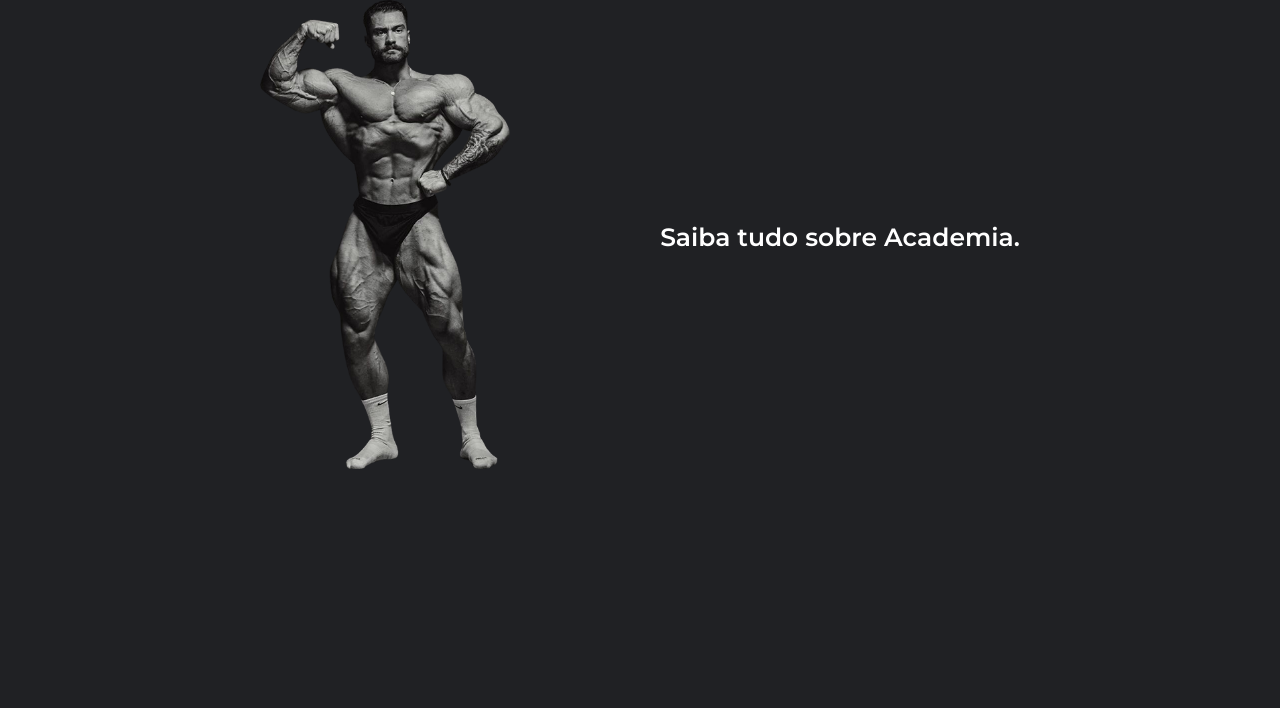
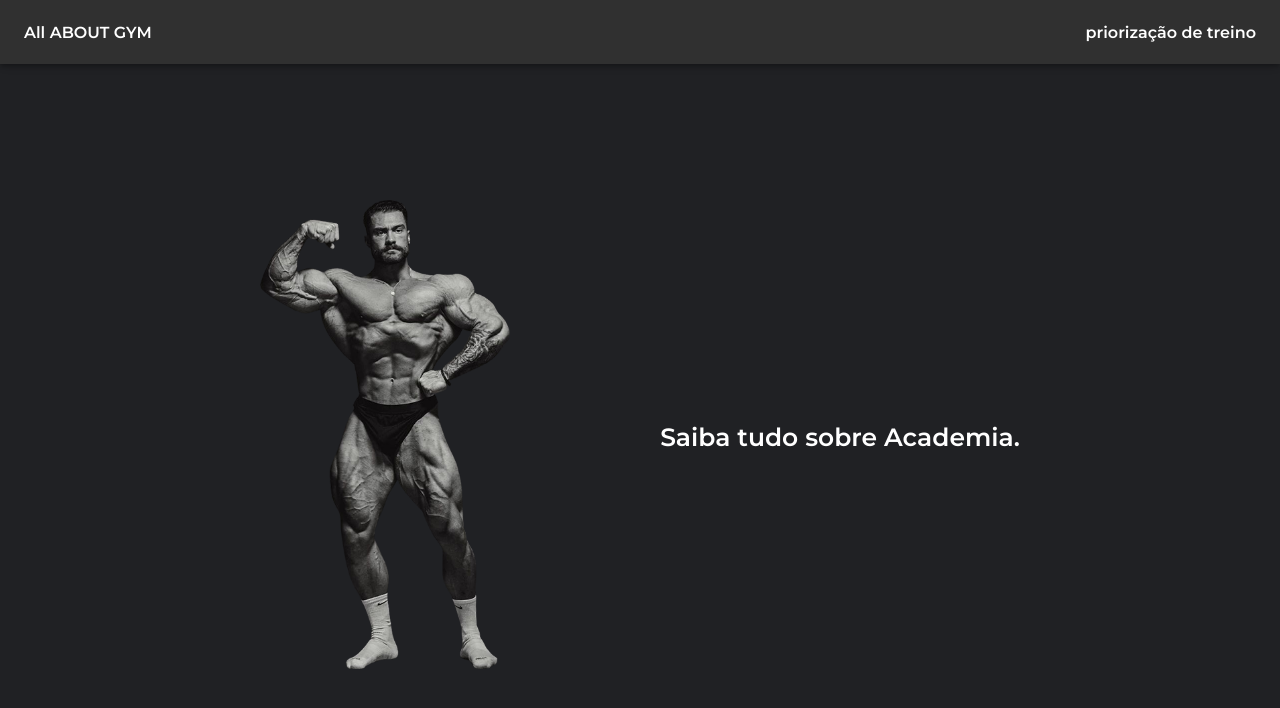
Before and after one commit to NicollasRyan/All-About-Gym, a React (Create React App) app: page / in a window 1280 px wide. Shown: the top 708 px of the page. Built offline with nearby package versions, Linux system fonts and the light colour scheme.

Commit message:
component Navbar

```diff
--- a/src/App.tsx
+++ b/src/App.tsx
@@ -1,9 +1,11 @@
 import { Outlet } from "react-router-dom";
 import { GlobalStyle } from "./styles/global";
+import { Navbar } from "./components/Navbar";
 
 function App() {
   return (
     <>
+      <Navbar />
       <Outlet />
       <GlobalStyle />
     </>
--- /dev/null
+++ b/src/components/Navbar/index.tsx
@@ -0,0 +1,15 @@
+import { AppBar, Box } from "@mui/material";
+import { NavLink, ContentBar } from "./styled";
+
+export function Navbar() {
+  return (
+    <AppBar component="nav">
+      <ContentBar>
+        <NavLink to="/">All ABOUT GYM</NavLink>
+        <Box>
+          <NavLink to="/prioritization">priorização de treino</NavLink>
+        </Box>
+      </ContentBar>
+    </AppBar>
+  );
+}
--- /dev/null
+++ b/src/components/Navbar/styled.ts
@@ -0,0 +1,13 @@
+import { Toolbar } from "@mui/material";
+import { Link } from "react-router-dom";
+import styled from "styled-components";
+
+export const NavLink = styled(Link)`
+  text-decoration: none;
+`;
+
+export const ContentBar = styled(Toolbar)`
+  display: flex;
+  justify-content: space-between;
+  background-color: #303030;
+`;
--- a/src/pages/Home/styled.ts
+++ b/src/pages/Home/styled.ts
@@ -4,6 +4,8 @@ export const Container = styled.div`
   display: flex;
   align-items: center;
   justify-content: center;
+
+  margin-top: 200px;
 `;
 
 export const ContainerImg = styled.div`
```
